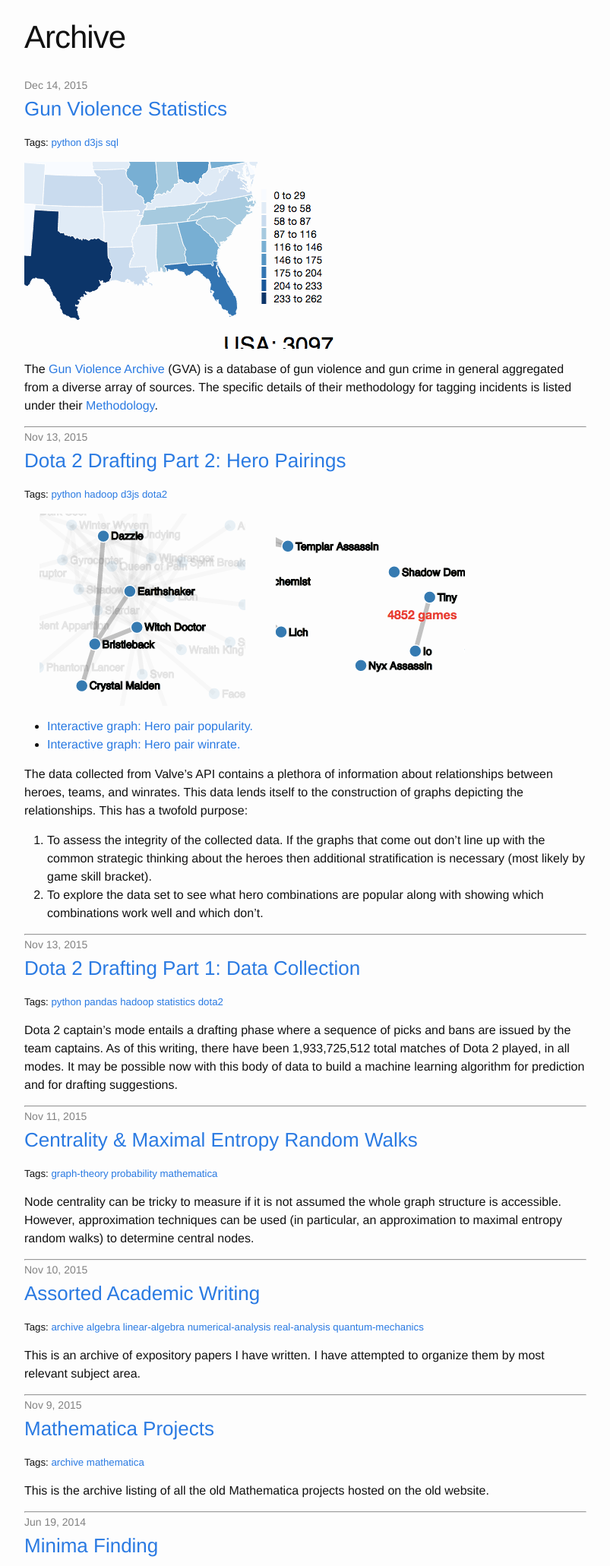
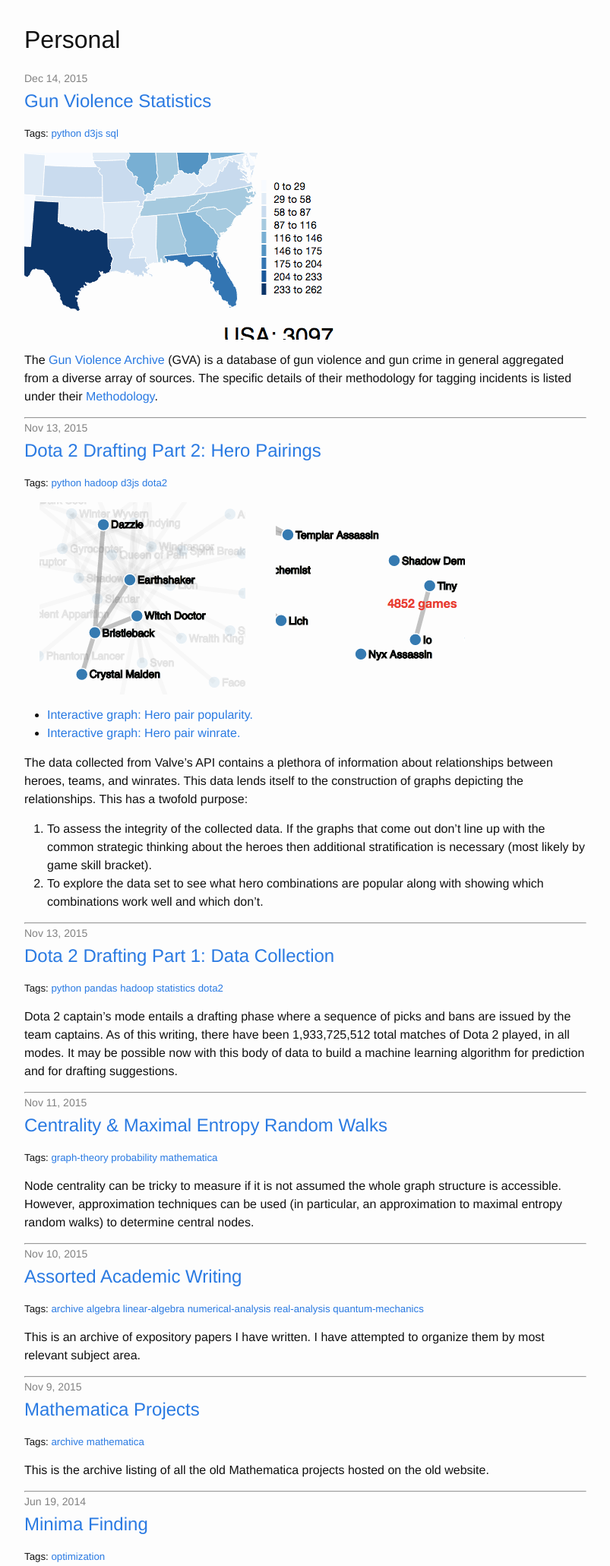
Before and after one commit to larryfenn/larryfenn.github.io, a plain HTML site: page personal/index.html in a window 1280 px wide. Shown: the part 64-2125 px from the top of the page at 76% size, without its empty margins (238-1041 px from the left). Drawn offline with nearby package versions, Linux system fonts and the light colour scheme; some packages are replaced by stand-ins of ours.

Commit message:
Made styling consistent between nav pages

```diff
--- a/feed.xml
+++ b/feed.xml
@@ -6,8 +6,8 @@
 </description>
     <link>http://larryfenn.com/</link>
     <atom:link href="http://larryfenn.com/feed.xml" rel="self" type="application/rss+xml"/>
-    <pubDate>Mon, 14 Dec 2015 07:25:39 -0500</pubDate>
-    <lastBuildDate>Mon, 14 Dec 2015 07:25:39 -0500</lastBuildDate>
+    <pubDate>Mon, 14 Dec 2015 07:33:33 -0500</pubDate>
+    <lastBuildDate>Mon, 14 Dec 2015 07:33:33 -0500</lastBuildDate>
     <generator>Jekyll v3.0.0</generator>
 
       <item>
--- a/personal/index.html
+++ b/personal/index.html
@@ -6,7 +6,7 @@
   <meta http-equiv="X-UA-Compatible" content="IE=edge">
   <meta name="viewport" content="width=device-width, initial-scale=1">
 
-  <title>Archive</title>
+  <title>Personal</title>
   <meta name="description" content="some of my research, thoughts, and projects.
 ">
 
@@ -59,16 +59,10 @@
 
     <div class="page-content">
       <div class="wrapper">
-        <article class="post">
-
-  <header class="post-header">
-    <h1 class="post-title">Archive</h1>
-  </header>
-
-  <div class="post-content">
+        <h1>Personal</h1>
 
 <span class="post-meta">Dec 14, 2015</span><br>
-<h3><a href="/personal/2015/12/14/gva.html">Gun Violence Statistics</a></h3>
+<h2><a href="/personal/2015/12/14/gva.html">Gun Violence Statistics</a></h2>
 
   <div class="tags">
     <h5>Tags:
@@ -89,7 +83,7 @@
 <hr>
 
 <span class="post-meta">Nov 13, 2015</span><br>
-<h3><a href="/personal/2015/11/13/dota2drafts2.html">Dota 2 Drafting Part 2: Hero Pairings</a></h3>
+<h2><a href="/personal/2015/11/13/dota2drafts2.html">Dota 2 Drafting Part 2: Hero Pairings</a></h2>
 
   <div class="tags">
     <h5>Tags:
@@ -123,7 +117,7 @@
 <hr>
 
 <span class="post-meta">Nov 13, 2015</span><br>
-<h3><a href="/personal/2015/11/13/dota2drafts.html">Dota 2 Drafting Part 1: Data Collection</a></h3>
+<h2><a href="/personal/2015/11/13/dota2drafts.html">Dota 2 Drafting Part 1: Data Collection</a></h2>
 
   <div class="tags">
     <h5>Tags:
@@ -146,7 +140,7 @@
 <hr>
 
 <span class="post-meta">Nov 11, 2015</span><br>
-<h3><a href="/personal/2015/11/11/merw.html">Centrality & Maximal Entropy Random Walks</a></h3>
+<h2><a href="/personal/2015/11/11/merw.html">Centrality & Maximal Entropy Random Walks</a></h2>
 
   <div class="tags">
     <h5>Tags:
@@ -165,7 +159,7 @@
 <hr>
 
 <span class="post-meta">Nov 10, 2015</span><br>
-<h3><a href="/personal/2015/11/10/assorted-papers.html">Assorted Academic Writing</a></h3>
+<h2><a href="/personal/2015/11/10/assorted-papers.html">Assorted Academic Writing</a></h2>
 
   <div class="tags">
     <h5>Tags:
@@ -190,7 +184,7 @@
 <hr>
 
 <span class="post-meta">Nov 9, 2015</span><br>
-<h3><a href="/personal/2015/11/09/mathematica.html">Mathematica Projects</a></h3>
+<h2><a href="/personal/2015/11/09/mathematica.html">Mathematica Projects</a></h2>
 
   <div class="tags">
     <h5>Tags:
@@ -207,7 +201,7 @@
 <hr>
 
 <span class="post-meta">Jun 19, 2014</span><br>
-<h3><a href="/personal/2014/06/19/minima.html">Minima Finding</a></h3>
+<h2><a href="/personal/2014/06/19/minima.html">Minima Finding</a></h2>
 
   <div class="tags">
     <h5>Tags:
@@ -221,10 +215,6 @@
 
 <hr>
 
-
-  </div>
-
-</article>
 
       </div>
     </div>
```
Also changed, not shown: research/index.html (+4 -14 lines).
